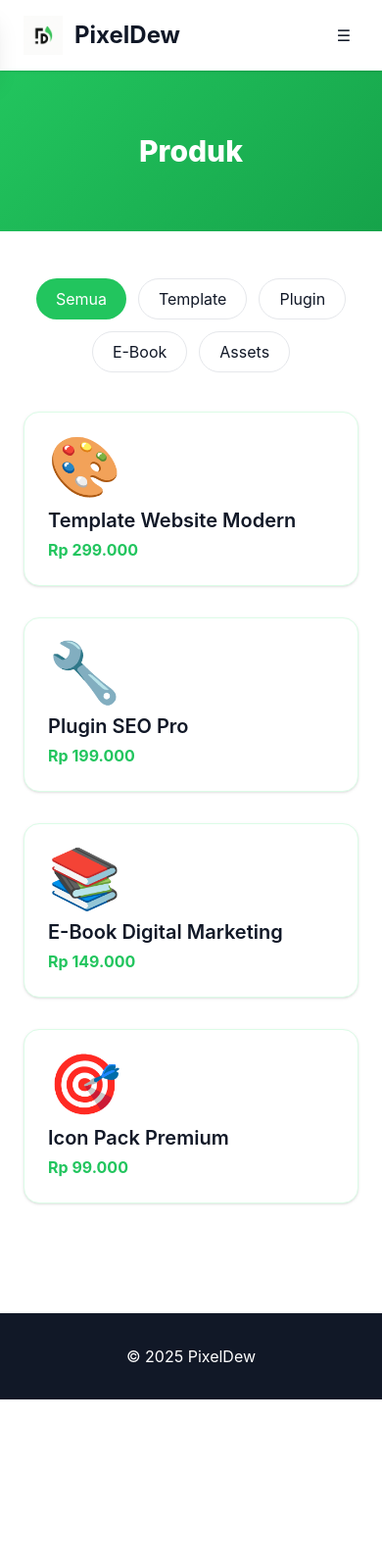
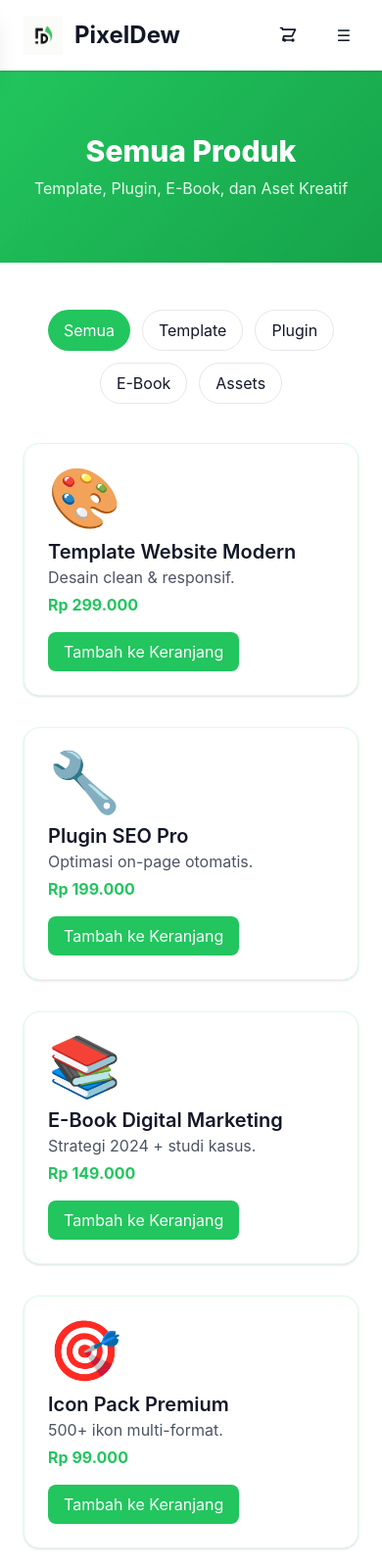
Before and after one commit to pixeldewads-digital/PixDew, a plain HTML site: page products.html in a window 390 px wide. Shown: the top 1600 px of the page at 98% size. Before the commit the page ends 1428 px from the top, so only its background shows below. Drawn offline with nearby package versions, Linux system fonts and the light colour scheme.

Commit message:
Update products.html

```diff
--- a/products.html
+++ b/products.html
@@ -1,14 +1,11 @@
 <!doctype html>
 <html lang="id">
 <head>
-  <meta charset="UTF-8">
-  <meta name="viewport" content="width=device-width, initial-scale=1.0">
-  <title>PixelDew — Produk Digital</title>
-  <meta name="description" content="Template, plugin, e-book, dan aset digital untuk bisnis modern.">
-  <meta name="theme-color" content="#22C55E">
-  <link rel="icon" type="image/png" sizes="32x32" href="./assets/favicon-32.png">
-  <link rel="icon" type="image/png" sizes="16x16" href="./assets/favicon-16.png">
-  <link rel="apple-touch-icon" href="./assets/apple-touch-icon.png">
+  <meta charset="UTF-8"/>
+  <meta name="viewport" content="width=device-width, initial-scale=1.0"/>
+  <title>PixelDew — Semua Produk</title>
+  <meta name="description" content="Katalog lengkap produk digital PixelDew: template, plugin, e-book, dan aset.">
+
   <link rel="preconnect" href="https://cdn.tailwindcss.com">
   <link rel="dns-prefetch" href="https://cdn.tailwindcss.com">
   <script src="https://cdn.tailwindcss.com"></script>
@@ -17,33 +14,35 @@
       theme: {
         extend: {
           colors: {
-            brand: '#22C55E',         // PixelDew green (approx)
-            'brand-dark': '#16A34A',  // darker shade
-            'brand-light': '#DCFCE7', // very light
-            ink: '#111827'            // near-black for text
+            brand: '#22C55E',
+            'brand-dark': '#16A34A',
+            'brand-light': '#DCFCE7',
+            ink: '#111827'
           },
-          fontFamily:{sans:['Inter','system-ui','sans-serif']}
+          fontFamily:{ sans:['Inter','system-ui','sans-serif'] }
         }
       }
     }
   </script>
   <style>
-    .card-hover{transition:all .3s ease}
-    .card-hover:hover{transform:translateY(-5px);box-shadow:0 20px 40px rgba(0,0,0,.08)}
     .mobile-menu{transform:translateX(-100%);transition:transform .3s ease}
     .mobile-menu.active{transform:translateX(0)}
-    body{scroll-behavior:smooth}
     .brand-gradient{background:linear-gradient(135deg,#22C55E 0%,#16A34A 100%)}
+    .card-hover{transition:all .3s ease}
+    .card-hover:hover{transform:translateY(-4px); box-shadow:0 16px 32px rgba(0,0,0,.08)}
   </style>
 </head>
 <body class="bg-white text-ink font-sans">
 
+<!-- HEADER -->
 <header class="bg-white/90 backdrop-blur shadow sticky top-0 z-40">
   <div class="max-w-6xl mx-auto px-6 py-4 flex items-center justify-between">
     <a href="./index.html" class="flex items-center gap-3">
       <img src="./assets/logo.png" alt="PixelDew" class="w-10 h-10 object-contain"/>
       <span class="text-2xl font-bold text-ink">PixelDew</span>
     </a>
+
+    <div class="flex items-center gap-6">
       <nav class="hidden md:flex gap-8">
         <a href="./index.html" class="hover:text-brand text-ink">Beranda</a>
         <a href="./products.html" class="hover:text-brand text-ink">Produk</a>
@@ -51,10 +50,27 @@
         <a href="./testimonials.html" class="hover:text-brand text-ink">Testimoni</a>
         <a href="./contact.html" class="hover:text-brand text-ink">Kontak</a>
       </nav>
+
+      <button id="cart-trigger"
+        class="relative flex items-center justify-center w-9 h-9 rounded-full transition duration-300
+               text-ink hover:text-white hover:bg-gradient-to-r hover:from-brand hover:to-brand-dark"
+        aria-label="Buka keranjang">
+        <svg xmlns="http://www.w3.org/2000/svg" fill="none" viewBox="0 0 24 24"
+          stroke-width="2" stroke="currentColor" class="w-5 h-5">
+          <path stroke-linecap="round" stroke-linejoin="round"
+            d="M3 3h2l.4 2M7 13h10l4-8H5.4M7 13l-1.3 5H19m-12 0a1 1 0 102 0 1 1 0 00-2 0zm10 0a1 1 0 102 0 1 1 0 00-2 0z"/>
+        </svg>
+        <span id="cart-count"
+          class="absolute -top-1.5 -right-1.5 bg-brand text-white text-[10px] font-bold rounded-full px-1.5 hidden">0</span>
+      </button>
+
       <button id="menu-btn" class="md:hidden p-2" aria-label="Buka menu">☰</button>
     </div>
-    <div id="mobile-menu" class="mobile-menu fixed top-0 left-0 w-64 h-full bg-white shadow-xl z-50 md:hidden p-6 space-y-4">
-      <button id="close-menu" class="text-gray-500 float-right">✕</button>
+  </div>
+
+  <div id="mobile-menu"
+       class="mobile-menu fixed top-0 left-0 w-64 h-full bg-white shadow-xl z-50 md:hidden p-6 space-y-4">
+    <button id="close-menu" class="text-gray-500 float-right" aria-label="Tutup menu">✕</button>
     <a href="./index.html" class="block hover:text-brand">Beranda</a>
     <a href="./products.html" class="block hover:text-brand">Produk</a>
     <a href="./about.html" class="block hover:text-brand">Tentang</a>
@@ -62,6 +78,75 @@
     <a href="./contact.html" class="block hover:text-brand">Kontak</a>
   </div>
 </header>
+
+<!-- HERO (kecil) -->
+<section class="brand-gradient text-white text-center py-16">
+  <div class="max-w-3xl mx-auto px-6">
+    <h1 class="text-3xl md:text-4xl font-extrabold">Semua Produk</h1>
+    <p class="opacity-90 mt-2">Template, Plugin, E-Book, dan Aset Kreatif</p>
+  </div>
+</section>
+
+<!-- FILTERS (dummy) -->
+<main class="max-w-6xl mx-auto px-6 py-12">
+  <div class="flex flex-wrap gap-3 justify-center mb-10">
+    <button class="px-4 py-2 rounded-full bg-brand text-white">Semua</button>
+    <button class="px-4 py-2 rounded-full border hover:bg-brand-light">Template</button>
+    <button class="px-4 py-2 rounded-full border hover:bg-brand-light">Plugin</button>
+    <button class="px-4 py-2 rounded-full border hover:bg-brand-light">E-Book</button>
+    <button class="px-4 py-2 rounded-full border hover:bg-brand-light">Assets</button>
+  </div>
+
+  <!-- PRODUCT GRID -->
+  <div class="grid sm:grid-cols-2 lg:grid-cols-3 gap-8">
+    <!-- 1 -->
+    <article class="bg-white border border-brand-light rounded-2xl shadow p-6 card-hover">
+      <div class="text-6xl">🎨</div>
+      <h3 class="text-xl font-semibold mt-3">Template Website Modern</h3>
+      <p class="text-gray-600">Desain clean & responsif.</p>
+      <p class="text-brand font-bold mt-1">Rp 299.000</p>
+      <button onclick="addToCart(1)" class="mt-4 inline-flex items-center gap-2 px-4 py-2 rounded-lg bg-brand text-white hover:bg-brand-dark">
+        Tambah ke Keranjang
+      </button>
+    </article>
+
+    <!-- 2 -->
+    <article class="bg-white border border-brand-light rounded-2xl shadow p-6 card-hover">
+      <div class="text-6xl">🔧</div>
+      <h3 class="text-xl font-semibold mt-3">Plugin SEO Pro</h3>
+      <p class="text-gray-600">Optimasi on-page otomatis.</p>
+      <p class="text-brand font-bold mt-1">Rp 199.000</p>
+      <button onclick="addToCart(2)" class="mt-4 inline-flex items-center gap-2 px-4 py-2 rounded-lg bg-brand text-white hover:bg-brand-dark">
+        Tambah ke Keranjang
+      </button>
+    </article>
+
+    <!-- 3 -->
+    <article class="bg-white border border-brand-light rounded-2xl shadow p-6 card-hover">
+      <div class="text-6xl">📚</div>
+      <h3 class="text-xl font-semibold mt-3">E-Book Digital Marketing</h3>
+      <p class="text-gray-600">Strategi 2024 + studi kasus.</p>
+      <p class="text-brand font-bold mt-1">Rp 149.000</p>
+      <button onclick="addToCart(3)" class="mt-4 inline-flex items-center gap-2 px-4 py-2 rounded-lg bg-brand text-white hover:bg-brand-dark">
+        Tambah ke Keranjang
+      </button>
+    </article>
+
+    <!-- 4 -->
+    <article class="bg-white border border-brand-light rounded-2xl shadow p-6 card-hover">
+      <div class="text-6xl">🎯</div>
+      <h3 class="text-xl font-semibold mt-3">Icon Pack Premium</h3>
+      <p class="text-gray-600">500+ ikon multi-format.</p>
+      <p class="text-brand font-bold mt-1">Rp 99.000</p>
+      <button onclick="addToCart(4)" class="mt-4 inline-flex items-center gap-2 px-4 py-2 rounded-lg bg-brand text-white hover:bg-brand-dark">
+        Tambah ke Keranjang
+      </button>
+    </article>
+  </div>
+</main>
+
+<footer class="bg-ink text-white text-center py-8 mt-16">&copy; 2025 PixelDew</footer>
+
 <script>
   document.addEventListener('DOMContentLoaded',()=>{
     const menu=document.getElementById('mobile-menu');
@@ -70,45 +155,6 @@
     if(btn&&menu&&close){ btn.onclick=()=>menu.classList.add('active'); close.onclick=()=>menu.classList.remove('active'); }
   });
 </script>
-
-<section class="brand-gradient text-white text-center py-16">
-  <h1 class="text-3xl md:text-5xl font-extrabold">Produk</h1>
-</section>
-<main class="max-w-6xl mx-auto px-6 py-12">
-  <div class="flex flex-wrap justify-center gap-3 mb-10">
-    <button type="button" data-category="all" class="js-filter px-5 py-2 rounded-full bg-brand text-white">Semua</button>
-    <button type="button" data-category="Template" class="js-filter px-5 py-2 rounded-full bg-white border">Template</button>
-    <button type="button" data-category="Plugin" class="js-filter px-5 py-2 rounded-full bg-white border">Plugin</button>
-    <button type="button" data-category="E-Book" class="js-filter px-5 py-2 rounded-full bg-white border">E-Book</button>
-    <button type="button" data-category="Assets" class="js-filter px-5 py-2 rounded-full bg-white border">Assets</button>
-  </div>
-  <div id="grid" class="grid sm:grid-cols-2 lg:grid-cols-3 gap-8"></div>
-</main>
-  <footer class="bg-ink text-white text-center py-8 mt-16">&copy; 2025 PixelDew</footer>
-<script>
-  const items=[
-    {id:1,name:'Template Website Modern',price:299000,cat:'Template',emoji:'🎨'},
-    {id:2,name:'Plugin SEO Pro',price:199000,cat:'Plugin',emoji:'🔧'},
-    {id:3,name:'E-Book Digital Marketing',price:149000,cat:'E-Book',emoji:'📚'},
-    {id:4,name:'Icon Pack Premium',price:99000,cat:'Assets',emoji:'🎯'}
-  ];
-  const grid=document.getElementById('grid');
-  function card(p){
-    return `<article class="bg-white border border-brand-light rounded-2xl shadow p-6 card-hover text-left">
-      <div class="text-6xl" aria-hidden="true">${p.emoji}</div>
-      <h3 class="text-xl font-semibold mt-3">${p.name}</h3>
-      <p class="text-brand font-bold mt-1">Rp ${p.price.toLocaleString('id-ID')}</p>
-    </article>`
-  }
-  function render(cat='all'){
-    grid.innerHTML = items.filter(p=>cat==='all'||p.cat===cat).map(card).join('');
-  }
-  render();
-  document.querySelectorAll('.js-filter').forEach(b=>b.addEventListener('click',e=>{
-    document.querySelectorAll('.js-filter').forEach(x=>x.classList.remove('bg-brand','text-white'));
-    e.currentTarget.classList.add('bg-brand','text-white');
-    render(e.currentTarget.dataset.category || e.currentTarget.getAttribute('data-category'));
-  }));
-</script>
+<script src="./assets/cart.js"></script>
 </body>
 </html>
```
Lines whose indentation alone changed are shown as unchanged.
